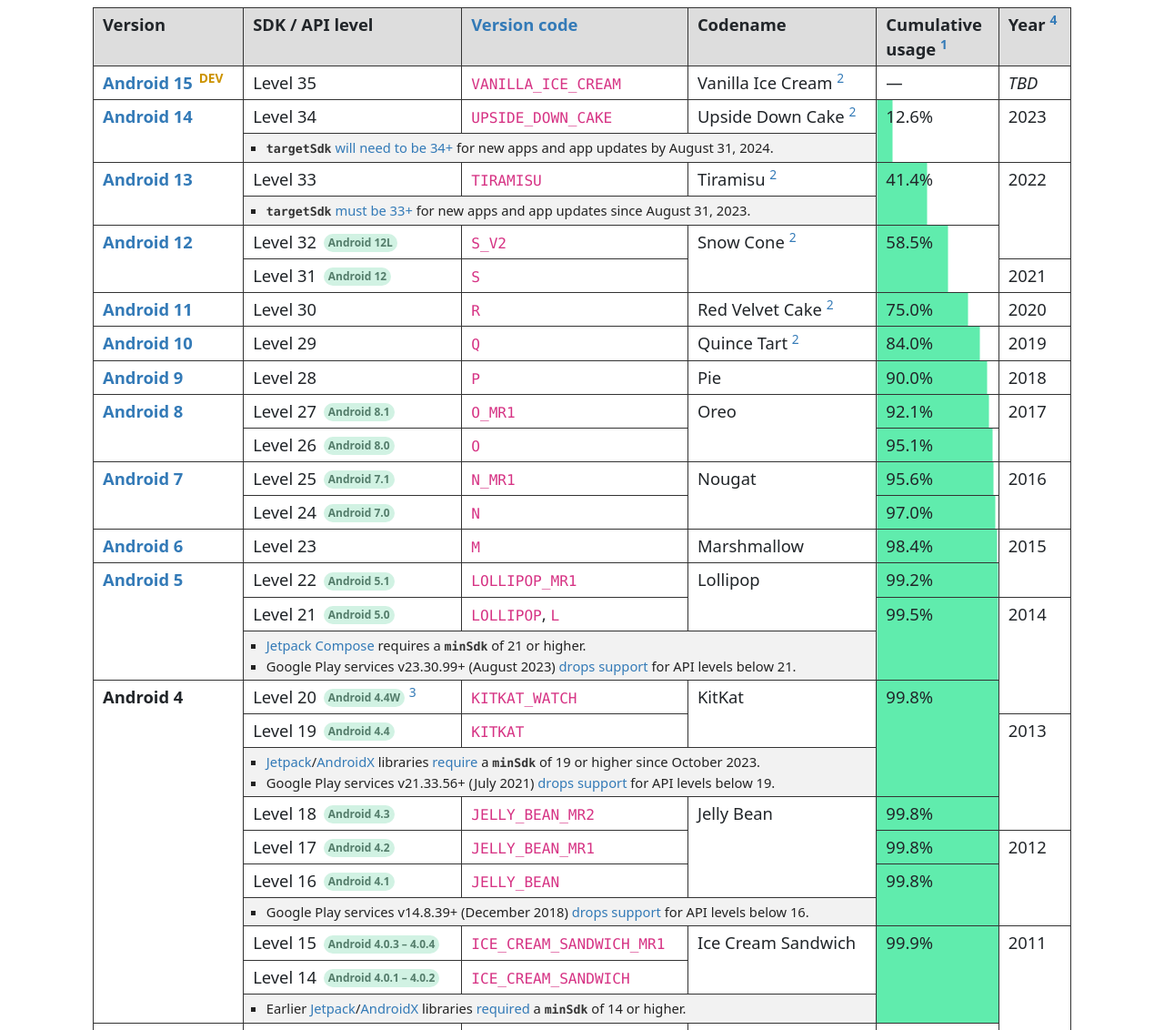
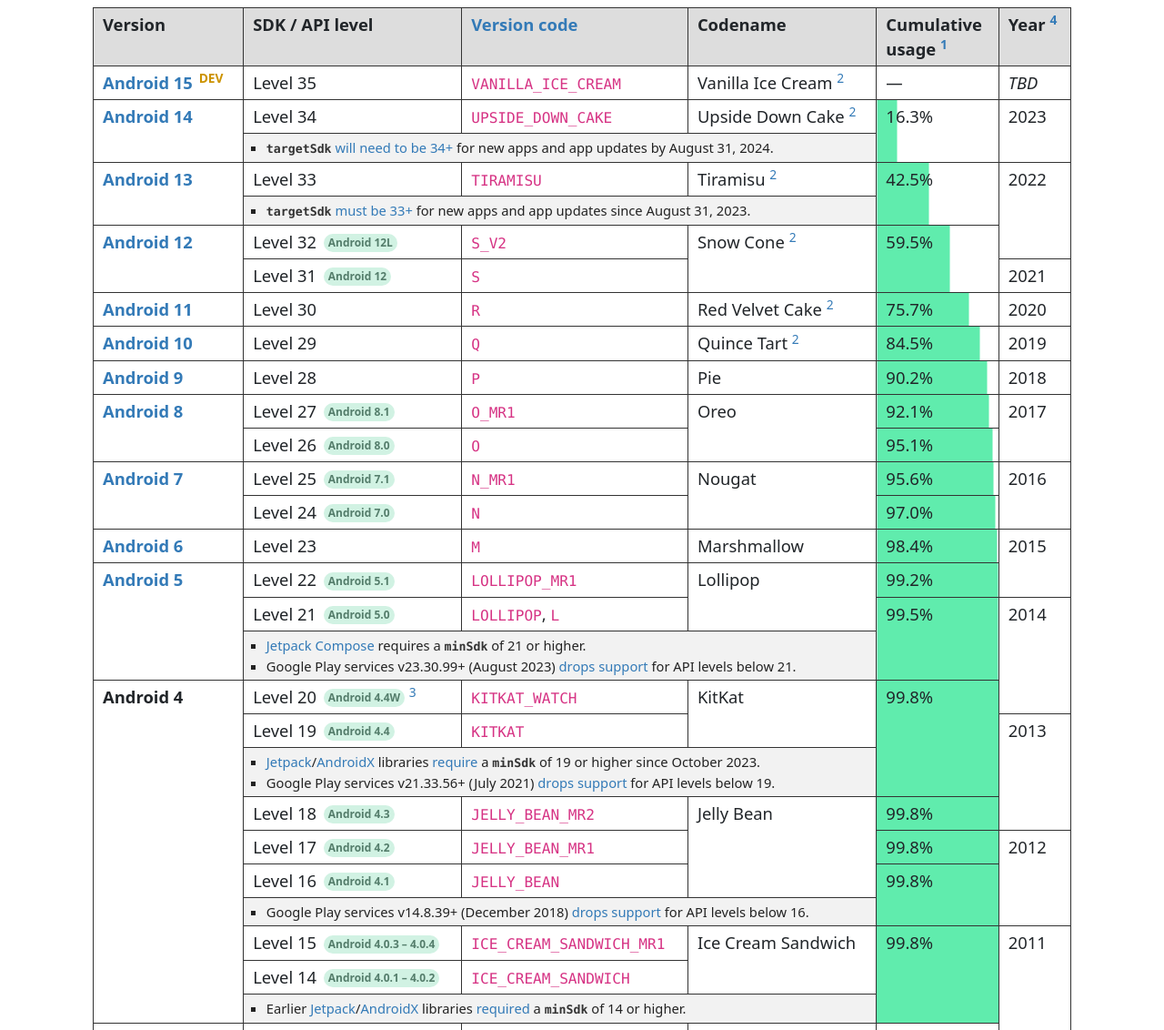
Before and after one commit to ebelinski/apilevels, a Jekyll site: the page built from index.md, in a window 1280 px wide. Shown: the part 231-1363 px from the top of the page at 91% size. Built offline with Jekyll 4.4.1, drawn with Linux system fonts in a browser that asks for light colours; comment, search, counter and statistics services are not loaded; some of the changed text lies outside the part shown.

Commit message:
Update usage statistics.

```diff
--- a/index.md
+++ b/index.md
@@ -50,7 +50,7 @@
       Upside Down Cake
       <sup id="fnref:2"><a href="#fn:2" class="footnote">2</a></sup>
     </td>
-    {% include progress-cell.html rowspan=2 percentage=12.6 %}
+    {% include progress-cell.html rowspan=2 percentage=16.3 %}
     <td rowspan="2">2023</td>
   </tr>
   <tr class="table-notes">
@@ -70,7 +70,7 @@
       Tiramisu
       <sup id="fnref:2"><a href="#fn:2" class="footnote">2</a></sup>
     </td>
-    {% include progress-cell.html rowspan=2 percentage=41.4 %}
+    {% include progress-cell.html rowspan=2 percentage=42.5 %}
     <td rowspan="3">2022</td>
   </tr>
   <tr class="table-notes">
@@ -93,7 +93,7 @@
       Snow Cone
       <sup id="fnref:2"><a href="#fn:2" class="footnote">2</a></sup>
     </td>
-    {% include progress-cell.html rowspan=2 percentage=58.5 %}
+    {% include progress-cell.html rowspan=2 percentage=59.5 %}
   </tr>
   <tr>
     <td>Level 31 <span class="subversion">Android 12</span></td>
@@ -110,7 +110,7 @@
       Red Velvet Cake
       <sup id="fnref:2"><a href="#fn:2" class="footnote">2</a></sup>
     </td>
-    {% include progress-cell.html rowspan=1 percentage=75.0 %}
+    {% include progress-cell.html rowspan=1 percentage=75.7 %}
     <td>2020</td>
   </tr>
   <tr>
@@ -123,7 +123,7 @@
       Quince Tart
       <sup id="fnref:2"><a href="#fn:2" class="footnote">2</a></sup>
     </td>
-    {% include progress-cell.html rowspan=1 percentage=84.0 %}
+    {% include progress-cell.html rowspan=1 percentage=84.5 %}
     <td>2019</td>
   </tr>
   <tr>
@@ -133,7 +133,7 @@
     <td>Level 28</td>
     <td><code>P</code></td>
     <td>Pie</td>
-    {% include progress-cell.html rowspan=1 percentage=90.0 %}
+    {% include progress-cell.html rowspan=1 percentage=90.2 %}
     <td>2018</td>
   </tr>
   <tr>
@@ -247,7 +247,7 @@
     <td>Level 15 <span class="subversion">Android 4.0.3 – 4.0.4</span></td>
     <td><code>ICE_CREAM_SANDWICH_MR1</code></td>
     <td rowspan="2">Ice Cream Sandwich</td>
-    {% include progress-cell.html rowspan=3 percentage=99.9 %}
+    {% include progress-cell.html rowspan=3 percentage=99.8 %}
     <td rowspan="7">2011</td>
   </tr>
   <tr>
@@ -378,7 +378,7 @@
 <div class="footnotes">
   <ol>
     <li id="fn:1">
-      <p>Cumulative usage distribution figures were last updated on <b>March 16, 2024</b> using data from <a href="https://gs.statcounter.com/android-version-market-share/mobile-tablet/worldwide">Statcounter GlobalStats</a> and <a href="https://github.com/ebelinski/apilevels/blob/main/meta/android-usage-generator.swift">this script</a>. These figures may have changed significantly since the last update. You may update the figures yourself with a <a href="https://github.com/ebelinski/apilevels">pull request</a>. <a href="#fnref:1" class="reversefootnote">↩</a></p>
+      <p>Cumulative usage distribution figures were last updated on <b>April 27, 2024</b> using data from <a href="https://gs.statcounter.com/android-version-market-share/mobile-tablet/worldwide">Statcounter GlobalStats</a> and <a href="https://github.com/ebelinski/apilevels/blob/main/meta/android-usage-generator.swift">this script</a>. These figures may have changed significantly since the last update. You may update the figures yourself with a <a href="https://github.com/ebelinski/apilevels">pull request</a>. <a href="#fnref:1" class="reversefootnote">↩</a></p>
     </li>
     <li id="fn:2">
       <p>The codenames for Android 10 and above in the table are the internal codenames. Beginning with Android 10, Google dropped the usage of codenames publicly. <a href="#fnref:2" class="reversefootnote">↩</a></p>
```
